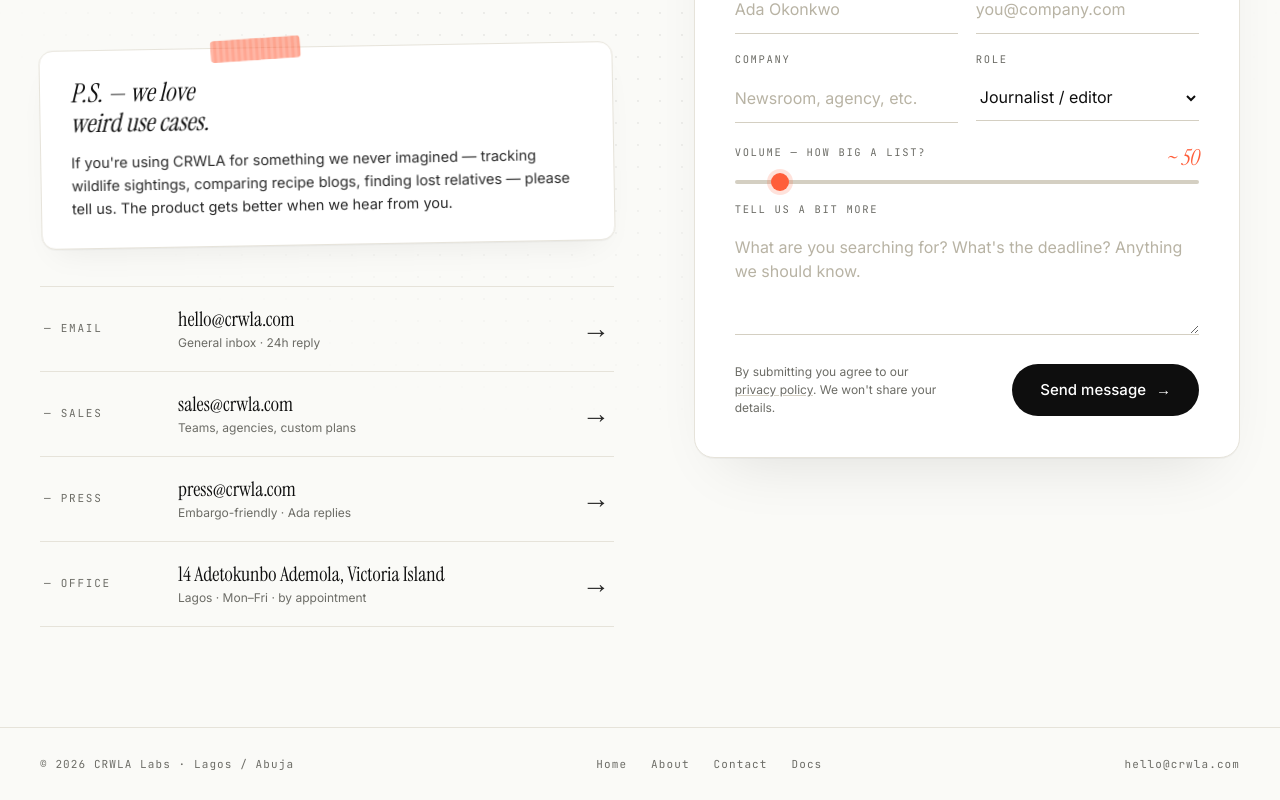
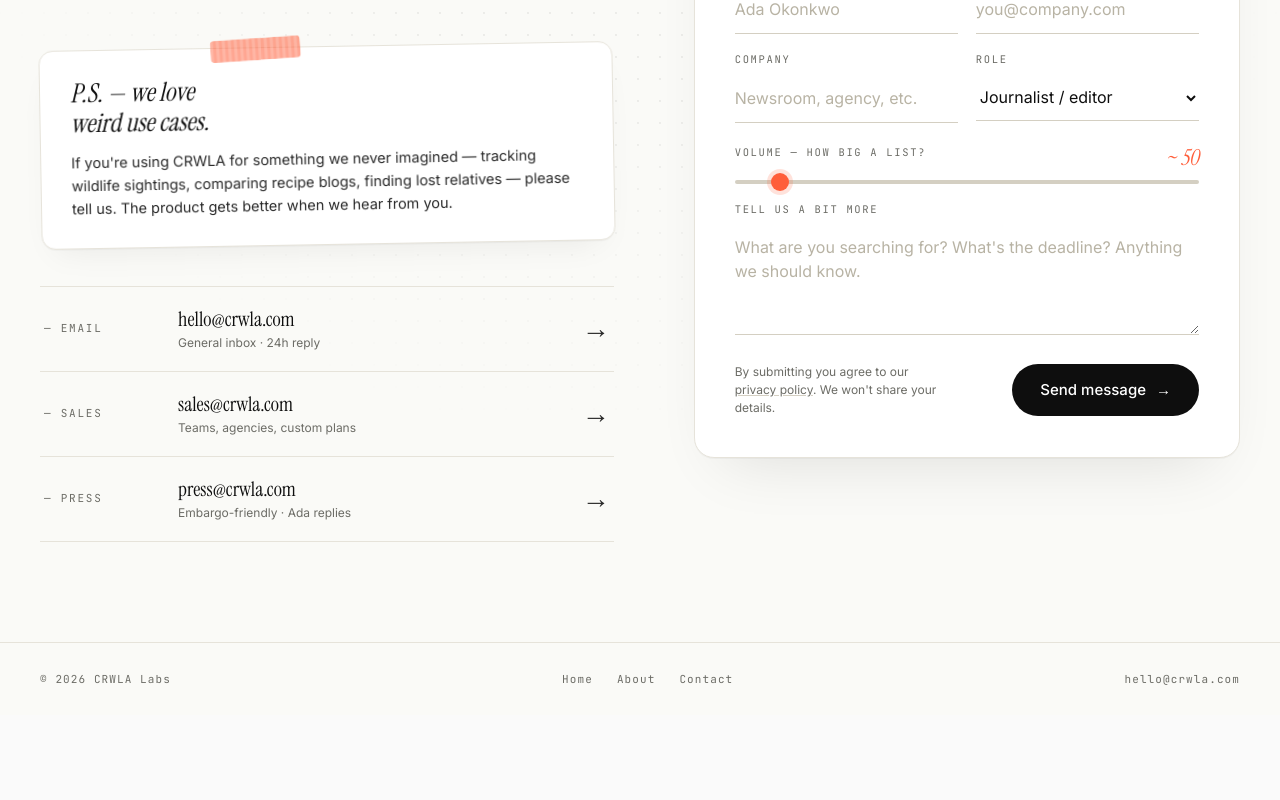
Before and after one commit to MelvinManni/crwla, a Next.js app in the folder apps/web/: page /contact in a window 1280 px wide. Shown: the part 383-1183 px from the top of the page. After the commit the page ends 1098 px from the top, so only its background shows below. Built offline with nearby package versions, Linux system fonts and the light colour scheme.

Commit message:
fix: remove office address and update footer copyright notice

```diff
--- a/apps/web/app/(marketing)/contact/contact-client.tsx
+++ b/apps/web/app/(marketing)/contact/contact-client.tsx
@@ -43,7 +43,6 @@
   { label: 'Email', value: 'hello@crwla.com', meta: 'General inbox · 24h reply', href: 'mailto:hello@crwla.com' },
   { label: 'Sales', value: 'sales@crwla.com', meta: 'Teams, agencies, custom plans', href: 'mailto:sales@crwla.com' },
   { label: 'Press', value: 'press@crwla.com', meta: 'Embargo-friendly · Ada replies', href: 'mailto:press@crwla.com' },
-  { label: 'Office', value: '14 Adetokunbo Ademola, Victoria Island', meta: 'Lagos · Mon–Fri · by appointment', href: '#' },
 ];
 
 export function ContactClient() {
@@ -325,12 +324,12 @@
       </main>
 
       <footer className="max-w-[1280px] mx-auto px-10 py-7 border-t border-mk-light-line flex justify-between flex-wrap gap-5 font-jetbrains text-[11px] tracking-[0.1em] text-mk-light-muted relative z-[1] max-[600px]:px-5 max-[600px]:py-6 max-[600px]:flex-col max-[600px]:items-start max-[600px]:gap-3">
-        <span>© 2026 CRWLA Labs · Lagos / Abuja</span>
+        <span>© 2026 CRWLA Labs</span>
         <div className="flex gap-6 [&_a:hover]:text-mk-accent max-[600px]:flex-wrap max-[600px]:gap-3.5">
           <a href="/">Home</a>
           <a href="/about">About</a>
           <a href="/contact">Contact</a>
-          <a href="#">Docs</a>
+          {/* <a href="#">Docs</a> */}
         </div>
         <span>hello@crwla.com</span>
       </footer>
--- a/apps/web/app/(marketing)/landing-client.tsx
+++ b/apps/web/app/(marketing)/landing-client.tsx
@@ -572,11 +572,12 @@
             <span className="relative w-[22px] h-[22px] rounded-full bg-mk-ink overflow-hidden after:content-[''] after:absolute after:inset-1 after:rounded-full after:bg-mk-accent after:animate-mk-orbit" />
             CRWLA
           </span>
-          <div className="flex gap-5.5 text-[13px] text-mk-muted [&_a:hover]:text-mk-accent max-[900px]:flex-wrap max-[900px]:gap-4">
+          <div className="flex gap-5 text-[13px] text-mk-muted [&_a:hover]:text-mk-accent max-[900px]:flex-wrap max-[900px]:gap-4">
+            <a href="/">Home</a>
             <a href="/about">About</a>
             <a href="/contact">Contact</a>
-            <a href="#">Pricing</a>
-            <a href="#">Docs</a>
+            {/* <a href="#">Pricing</a>
+            <a href="#">Docs</a> */}
           </div>
           <span className="font-jetbrains text-[11px] text-mk-subtle tracking-[0.06em]">© 2026 · Lagos / Abuja</span>
         </div>
```
